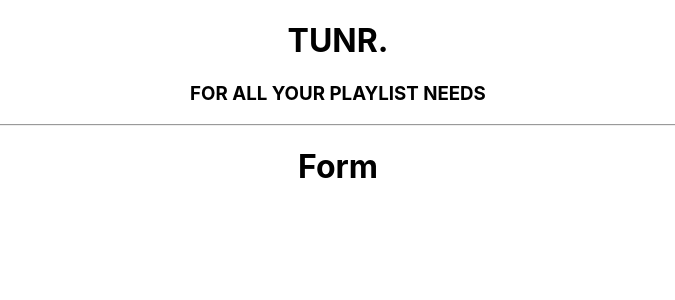
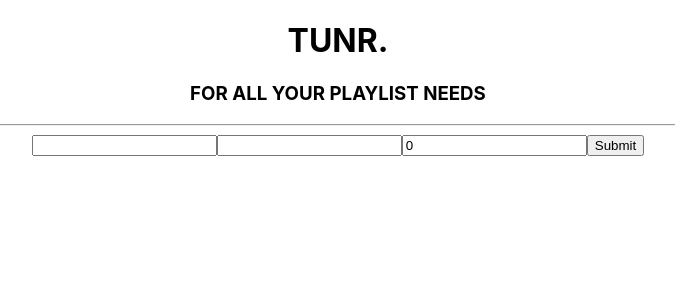
Before and after one commit to Cody-Durham/Tunr-FE, a React (Create React App) app: page /edit in a window 1280 px wide. Shown: the top 300 px of the page, without its empty margins (302-977 px from the left). Built offline with nearby package versions, Linux system fonts and the light colour scheme; no server answers.

Commit message:
Add CI to build script

```diff
--- a/package.json
+++ b/package.json
@@ -15,7 +15,7 @@
   },
   "scripts": {
     "start": "react-scripts start",
-    "build": "react-scripts build",
+    "build": "CI = react-scripts build",
     "test": "react-scripts test",
     "eject": "react-scripts eject"
   },
--- a/src/App.js
+++ b/src/App.js
@@ -92,7 +92,7 @@ const deleteSong = (song) => {
           />
           <Route exact path="/edit" render={(routerProps) =>
             <Form {...routerProps}
-            label="edit"
+            label="Submit"
             song={selectedSong}
             handleSubmit={handleUpdate} />
           }
--- a/src/Display.js
+++ b/src/Display.js
@@ -22,9 +22,16 @@ const Display = (props) => {
                     <button
                         onClick={ () => {
                             props.selectSong(item)
+                            props.history.push('/create')
+                        }}
+                    >Add new song
+                    </button>
+                    <button
+                        onClick={ () => {
+                            props.selectSong(item)
                             props.history.push('/edit')
                         }}
-                    >Add new song
+                    >Edit new song
                     </button>
                     <button
                         onClick={ () => {
--- a/src/Form.js
+++ b/src/Form.js
@@ -1,6 +1,50 @@
 import React from "react"
 
 const Form =(props) =>{
-    return <h1>Form</h1>
+
+    const [formData, setFormData] = React.useState(props.song)
+
+    const handleSubmit = (event) => {
+        event.preventDefault()
+        props.handleSubmit(formData)
+        props.history.push('/')
+    }
+
+    const handleChange = (event) => {
+        setFormData( {...formData, [event.target.name] : event.target.value} )
+    }
+
+
+    return (
+        <form onSubmit={handleSubmit}>
+            <input
+            type='text'
+            name='title'
+            value={formData.title}
+            onChange={handleChange}
+            />
+            <input
+            type='text'
+            name='artist'
+            value={formData.artist}
+            onChange={handleChange}
+            />
+            <input
+            type='number'
+            name='time'
+            value={formData.time}
+            onChange={handleChange}
+            />
+            <input
+            type='submit'
+            name="submit"
+            value={props.label}
+            />
+
+
+        </form>
+    )
+
+
 }
 export default Form
```
